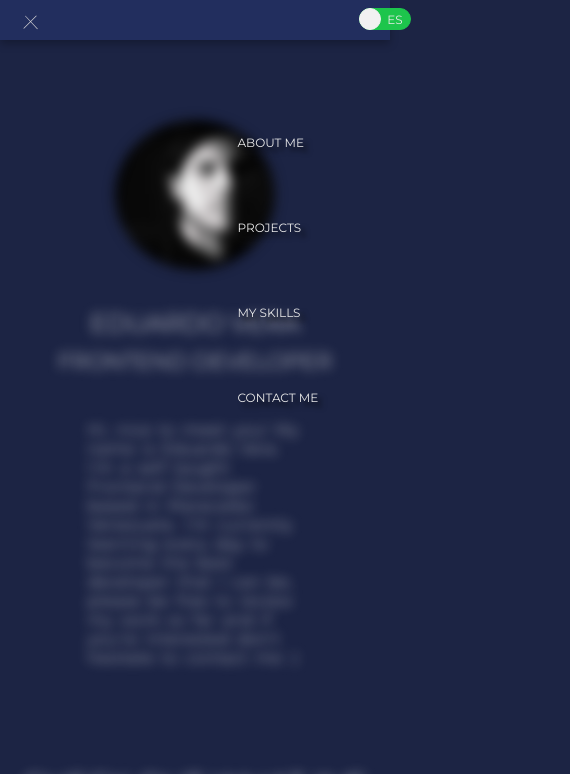
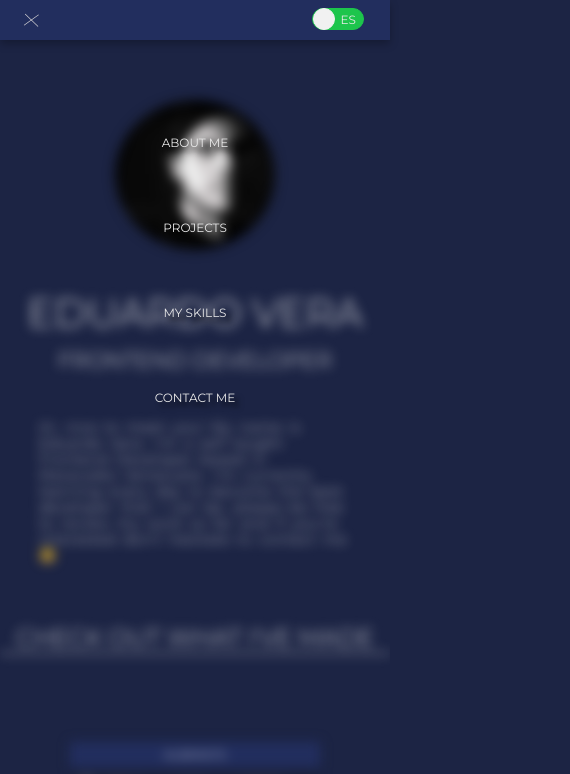
Before and after one commit to ewa1do/my-portfolio, a website: page index.html in a window 390 px wide. Both pictures are taken after a click on the element 35 px from the left and 20 px from the top of the page. Shown: the top 774 px of the page, 570 px wide, since content can reach past the window. Drawn offline with nearby package versions, Linux system fonts and the light colour scheme.

Commit message:
finishing responsive design

```diff
--- a/css/queries.css
+++ b/css/queries.css
@@ -14,48 +14,62 @@
 /* @media only screen and (min-width: 1200px) {...} */
 
 
-@media only screen and (max-width: 1200px) {
-
+@media only screen and (min-width: 350px) {
+    .hamburger { padding: 5px 2rem; }
+    .menu { width: 100%; }
+    .menu li { display: none; margin: 0 auto; margin-top: 5rem; text-shadow: 5px 5px 5px rgba(0,0,0,.8); }
+    .menu li:hover { background-color: transparent; }
+    .menu > li:first-child { margin-top: 50rem; }
+    body { overflow-x: hidden; }
+    section { padding: 2rem 0; }
+    .switch { margin-left: 80vw; }
+    .title h1::after { display: none; }
+    .about-me { width: 80%; }
+    .about-me p { font-size: 1.35rem; }
+    .projects { grid-template-columns: repeat(1, 1fr); }
+    .project:nth-child(2) { margin-top: -10rem; }
+    .project-title::after, .skills-title::after, .contact-section h2::after { left: 0; width: 100%; }
+    .project-title, .skills-title, .contact-section h2 { font-size: 2.4rem; }
+    .skills { flex-direction: column; align-items: center; }
+    .skill { padding: 2rem 0; }
+    .contact ul { flex-direction: column; align-items: center; }
+    .contact ul li { padding: 1rem 0; }
+    .contact ul li span { font-size: 1.6rem; }
+    footer ul { justify-content: center; margin-left: 0;}
+    footer p { font-size: 1.2rem; }
 }
 
-@media only screen and (max-width: 992px) {
-    .title h1 { font-size: 2.5rem; }
-    .title h1::after { top: calc(100% - 45%); }
-    .about-me p { font-size: 1.5rem; }
-    .menu { padding-left: 12rem; }
-
+@media only screen and (min-width: 767px) {
+    .switch { margin-left: 90vw; }
+    .projects { grid-template-columns: repeat(2, 1fr); }
+    .project:nth-child(2) { margin-top: 0; }
+    .skills {
+        display: grid;
+        grid-template-columns: repeat(2, 1fr);
+        justify-items: center;
+        width: 70%;
+        margin: 0 auto;
+        row-gap: 2rem;
+    }
 }
 
-@media only screen and (max-width: 768px) {
-    .hamburger {
-        padding: 5px 2rem;
-    }
-
-    .menu {
-        width: 100vw;
-    }
-
-    .menu > li {
-        display: none;
-        margin-left: 25%;
-        margin-top: 5rem;
-        text-shadow: 5px 5px 5px rgba(0,0,0,.8);
-    }
-
-    .menu > li:hover {
-        background-color: transparent;
-    }
-
-    .menu > li:first-child {
-        margin-top: 50rem;
-    }
-
-
+@media only screen and (min-width: 800px) {
+    .menu { padding: 0 7rem; }
+    .menu li { display: block; text-shadow: none; }
+    .menu li:first-child { margin-top: 0; }
+    .menu li { margin-top: 0;}
+    .menu li a { font-size: 1.12rem; }
+    .switch { margin-left: 92vw; }
 }
 
-@media only screen and (max-width: 600px) {
-
+@media only screen and (min-width: 992px) {
+    .menu { padding: 0 15rem; }
+    .project-title::after, .skills-title::after, .contact-section h2::after { width: 40%; left: 30%; }
+    .about-me { width: 66%; text-align: center; }
+    .skills { grid-template-columns: repeat(4, 1fr); width: 90%; }
+    .menu li:hover { background-color: var(--primary-color); }
 }
 
-@media only screen and (max-width: 400px) {
+@media only screen and (min-width: 1020px) {
+    .about-me p { font-size: 1.5rem; }
 }
--- a/css/styles.css
+++ b/css/styles.css
@@ -75,7 +75,8 @@ body {
 }
 
 .bar2 {
-    margin-left: -7px;
+    margin-left: 0px;
+    width: 1.8rem;
 }
 
 .menu {
@@ -423,6 +424,11 @@ main {
     left: -1.9rem;
 }
 
+div.skill:nth-child(1) > div:nth-child(1) > div:nth-child(1) > div:nth-child(1) > span:nth-child(1) {
+    lefT: -2.5rem;
+}
+
+
 /* =========================================== */
 /*                  CONTACT                    */
 /* =========================================== */
@@ -504,10 +510,9 @@ footer > ul > li > a {
 }
 
 .moveBar2 {
-    margin-left: 0;
-    transform: rotate(47deg) translateY(4px) translateX(-1px) scale(0.6);
+    transform: rotate(44deg) translateY(8px) translateX(3px) scale(0.6);
 }
 
 .moveBar3 {
-    transform: rotate(-45deg) translateY(-8px) translateX(1px) scale(0.6);
+    transform: rotate(-36deg) translateY(-9px) translateX(2px) scale(0.6);
 }
--- a/index.html
+++ b/index.html
@@ -54,7 +54,7 @@
                 <div class="about-me EN">
                     <p>
                         Hi, nice to meet you! My name is Eduardo Vera. I'm a self taught Frontend Developer based in Maracaibo Venezuela.
-                        I'm currently learning every day to become the best developer that I can be, please be free to review my work so far and if you're interested don't hesitate to contact me :)
+                        I'm currently learning every day to become the best developer that I can be, please be free to review my work so far and if you're interested don't hesitate to contact me 🤓.
                     </p>
                 </div>
             </div>
--- a/js/index.js
+++ b/js/index.js
@@ -8,14 +8,14 @@ const langs = {
 
     about: {
         EN: `Hi, nice to meet you! My name is Eduardo Vera. I'm a self taught Frontend Developer based in Maracaibo Venezuela.
-            I'm currently learning every day to become the best developer that I can be, please be free to review my work so far and if you're interested don't hesitate to contact me :)`,
+            I'm currently learning every day to become the best developer that I can be, please be free to review my work so far and if you're interested don't hesitate to contact me 🤓.`,
         ES: `Hola, ¡gusto en conocerte!. Mi nombre es Eduardo Vera. Soy un Desarrollador Frontend autodidacta establecido en Maracaibo Venezuela.
-            Actualmente estoy aprendiendo cada día para convertirme en el mejor desarrollador que pueda ser, siéntete libre de ver mi trabajo y si estás interesado no dudes en contactarme :)`,
+            Actualmente estoy aprendiendo cada día para convertirme en el mejor desarrollador que pueda ser, siéntete libre de ver mi trabajo y si estás interesado no dudes en contactarme 🤓.`,
     },
 
     headings: {
         EN: ['FrontEnd Developer', `Check out what i've made`, `I'm proficient in...`, `You can find me On...`],
-        ES: ['Desarrollador FrontEnd', 'Mira lo que he hecho', 'Soy competente en...', 'Puedes encontarme acá'],
+        ES: ['Desarrollador FrontEnd', 'Mira lo que sé hacer', 'Soy competente en...', 'Puedes contactarme acá'],
     },
 
     projects: {
@@ -223,8 +223,8 @@ class UI {
 
         [...hamburger.children].map(bar => bars.push(bar));
 
-        bars[0].classList.toggle('hide');
-        bars[1].classList.toggle('moveBar2');
+        bars[0].classList.toggle('moveBar2');
+        bars[1].classList.toggle('hide');
         bars[2].classList.toggle('moveBar3');
     }
 
```
